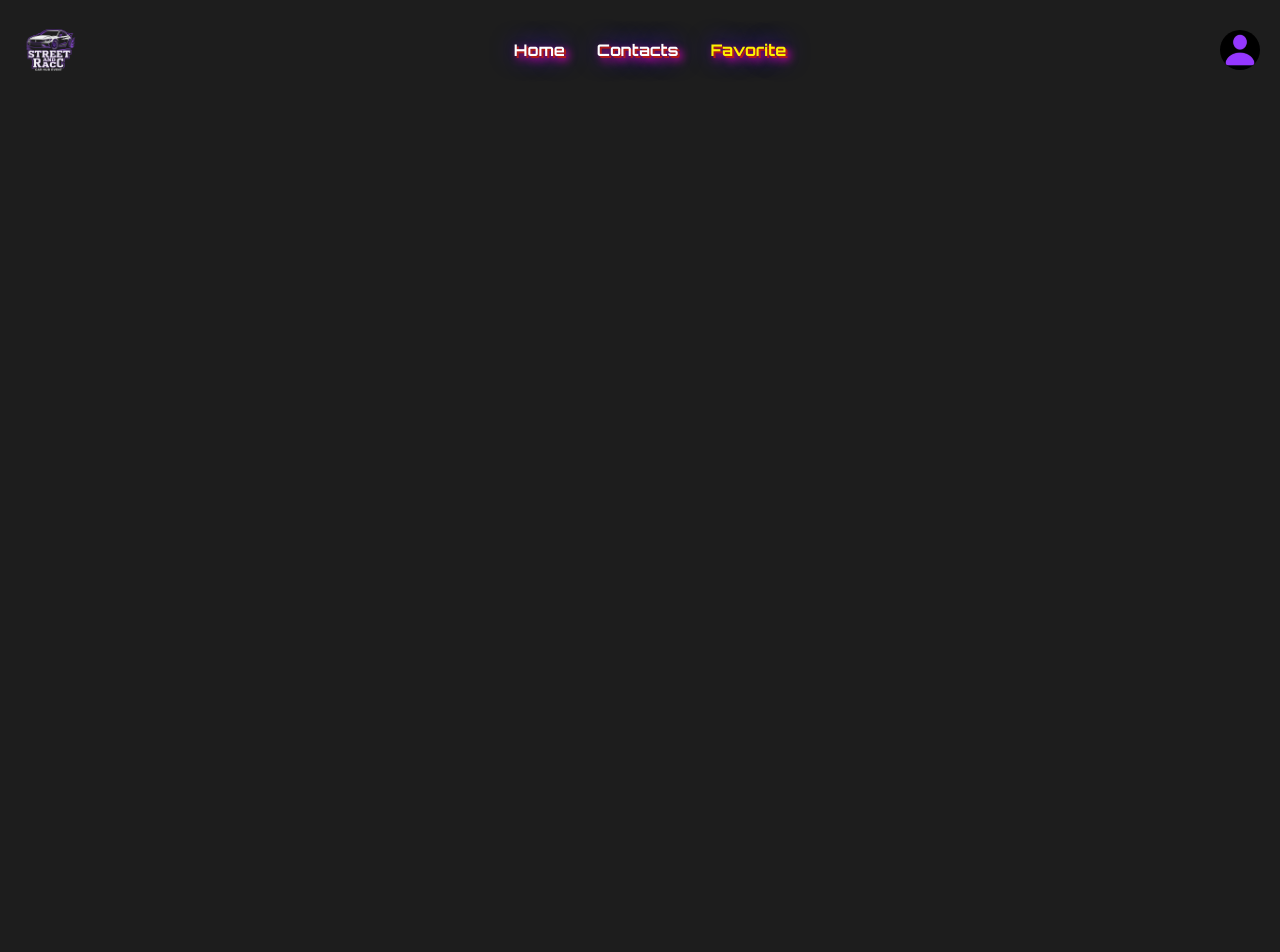
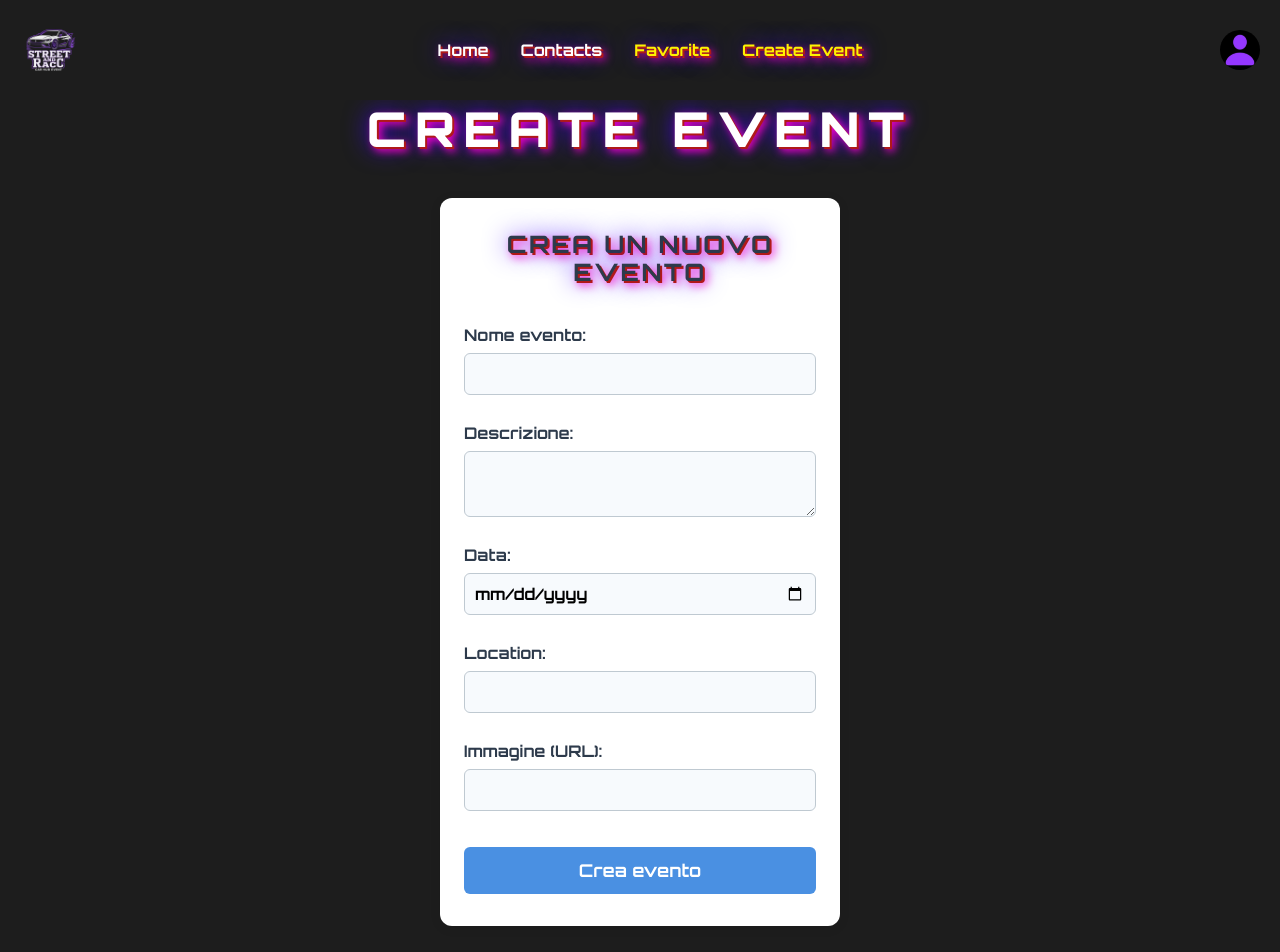
Before and after one commit to babyautic/Final-Project, a React (Vite) app in the folder Final Project Front/my-Final-Project-app/: page /createevent in a window 1280 px wide. Shown: the top 952 px of the page. Before the commit the page ends 800 px from the top, so only its background shows below. Built offline with nearby package versions, Linux system fonts and the light colour scheme.

Commit message:
add create event

```diff
--- a/Final Project Front/my-Final-Project-app/src/App.jsx
+++ b/Final Project Front/my-Final-Project-app/src/App.jsx
@@ -17,6 +17,7 @@ import FavoriteEventPage from './router-dom-page/FavoriteEventPage'
 import LoginUserPage from './router-dom-page/LoginUserPage'
 import ContactsPage from './router-dom-page/ContactsPage'
 import RegistrationPage from './router-dom-page/RegistrationPage'
+import CreateEventPage from './router-dom-page/CreateEventPage'
 
 
 function App() {
@@ -43,8 +44,10 @@ function App() {
           <Route path="/event/:id" element={<EventDetailPage />} />
           <Route path="/favorite" element={<FavoriteEventPage />} />
           <Route path="/eventpage" element={<EventPage />} />
+
           <Route path="/login" element={<LoginUserPage />} />
           <Route path="/registration" element={<RegistrationPage />} />
+          <Route path="/createevent" element={<CreateEventPage />} />
         </Routes>
       </div>
 
--- /dev/null
+++ b/Final Project Front/my-Final-Project-app/src/components/CreateEvent.jsx
@@ -0,0 +1,76 @@
+import React, { useState } from 'react'
+
+export default function CreateEvent() {
+  const [form, setForm] = useState({
+    nameEvent: '',
+    description: '',
+    date: '',
+    location: '',
+    image: ''
+  })
+
+  const handleChange = e => {
+    setForm({ ...form, [e.target.name]: e.target.value })
+  }
+
+  const handleSubmit = e => {
+    e.preventDefault()
+    // Qui puoi aggiungere la fetch per inviare i dati al backend
+    console.log('Evento creato:', form)
+  }
+
+  return (
+    <form className="create-event-form" onSubmit={handleSubmit}>
+      <h2>Crea un nuovo evento</h2>
+      <label>
+        Nome evento:
+        <input
+          type="text"
+          name="nameEvent"
+          value={form.nameEvent}
+          onChange={handleChange}
+          required
+        />
+      </label>
+      <label>
+        Descrizione:
+        <textarea
+          name="description"
+          value={form.description}
+          onChange={handleChange}
+          required
+        />
+      </label>
+      <label>
+        Data:
+        <input
+          type="date"
+          name="date"
+          value={form.date}
+          onChange={handleChange}
+          required
+        />
+      </label>
+      <label>
+        Location:
+        <input
+          type="text"
+          name="location"
+          value={form.location}
+          onChange={handleChange}
+          required
+        />
+      </label>
+      <label>
+        Immagine (URL):
+        <input
+          type="text"
+          name="image"
+          value={form.image}
+          onChange={handleChange}
+        />
+      </label>
+      <button type="submit">Crea evento</button>
+    </form>
+  )
+}
--- a/Final Project Front/my-Final-Project-app/src/components/NavBarComponent.jsx
+++ b/Final Project Front/my-Final-Project-app/src/components/NavBarComponent.jsx
@@ -25,7 +25,9 @@ export default function NavBarComponent({ menuOpen, setMenuOpen }) {
             <Nav.Link as={Link} to="/contacts" className="nav-link-red">Contacts</Nav.Link>
             <Nav.Link as={Link} to="/favorite" className="navLinkOrange">Favorite</Nav.Link>
             <Nav.Link as={Link} to="/login" className="nav-link-red d-lg-none navLinkLogin">Login</Nav.Link>
+            <Nav.Link as={Link} to="/createEvent" className="nav-link-red  navLinkCreateEvent">Create Event</Nav.Link>
           </Nav>
+
           <div className="loginUser d-none d-lg-flex">
             <Link to="/login">
               <img
--- /dev/null
+++ b/Final Project Front/my-Final-Project-app/src/router-dom-page/CreateEventPage.jsx
@@ -0,0 +1,11 @@
+import React from 'react'
+import CreateEvent from '../components/CreateEvent'
+import '../style/CreateEventStyle.css'
+export default function CreateEventPage() {
+  return (
+    <div>
+      <h1>Create Event</h1>
+      <CreateEvent />
+    </div>
+  )
+}
--- /dev/null
+++ b/Final Project Front/my-Final-Project-app/src/style/CreateEventStyle.css
@@ -0,0 +1,66 @@
+.create-event-form {
+  max-width: 400px;
+  margin: 40px auto;
+  padding: 32px 24px;
+  background: #fff;
+  border-radius: 12px;
+  box-shadow: 0 2px 12px rgba(0,0,0,0.08);
+  display: flex;
+  flex-direction: column;
+  gap: 18px;
+}
+
+.create-event-form h2 {
+  text-align: center;
+  margin-bottom: 18px;
+  color: #2d3a4b;
+  font-size: 1.5rem;
+}
+
+.create-event-form label {
+  display: flex;
+  flex-direction: column;
+  font-weight: 500;
+  color: #2d3a4b;
+  margin-bottom: 8px;
+}
+
+.create-event-form input,
+.create-event-form textarea {
+  margin-top: 6px;
+  padding: 8px 10px;
+  border: 1px solid #bfc9d1;
+  border-radius: 6px;
+  font-size: 1rem;
+  background: #f7fafd;
+  transition: border 0.2s;
+}
+
+.create-event-form input:focus,
+.create-event-form textarea:focus {
+  border: 1.5px solid #4a90e2;
+  outline: none;
+  background: #fff;
+}
+
+.create-event-form textarea {
+  min-height: 60px;
+  resize: vertical;
+}
+
+.create-event-form button[type="submit"] {
+  margin-top: 10px;
+  padding: 10px 0;
+  background: #4a90e2;
+  color: #fff;
+  border: none;
+  border-radius: 6px;
+  font-size: 1.1rem;
+  font-weight: 600;
+  cursor: pointer;
+  transition: background 0.2s;
+}
+
+.create-event-form button[type="submit"]:hover {
+  background: #357ab8;
+}
--- a/Final Project Front/my-Final-Project-app/src/style/NavBarStyle.css
+++ b/Final Project Front/my-Final-Project-app/src/style/NavBarStyle.css
@@ -49,6 +49,15 @@
 
 .navbar .navLinkLogin {
   color: #fff200 !important; /* arancione */
+  text-shadow:
+    2px 2px 0 #b01919,
+    4px 4px 8px #ff00cc,
+    0 0 24px #3c00ff;
+}
+
+/* Stile per il link "Create Event" come "Favorite" */
+.navbar .navLinkCreateEvent {
+  color: #fff200 !important;
   text-shadow:
     2px 2px 0 #b01919,
     4px 4px 8px #ff00cc,
```
Also changed, not shown: Final Project Front/my-Final-Project-app/src/components/AdminPanelComponent.jsx (deleted, +0 -7 lines), Final Project Front/my-Final-Project-app/src/components/FavoriteEventComponent.jsx (deleted, +0 -7 lines).
